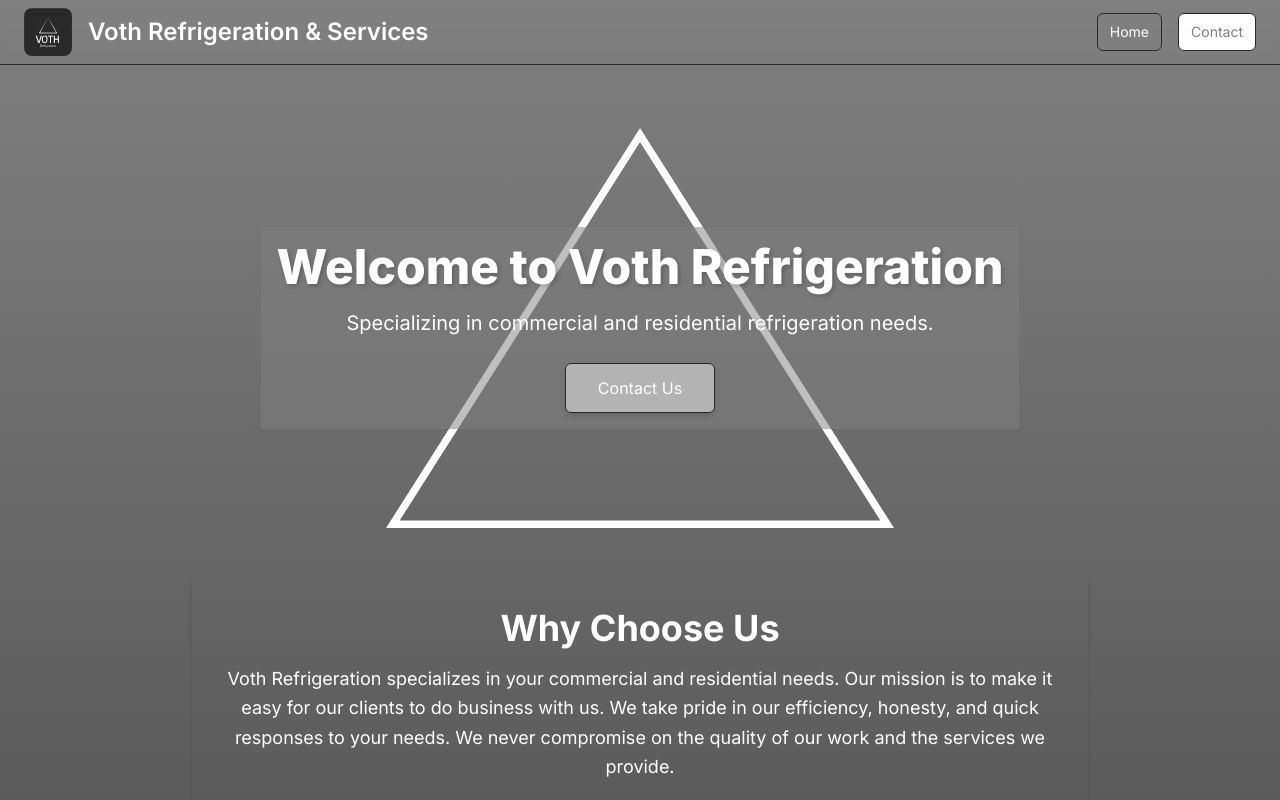
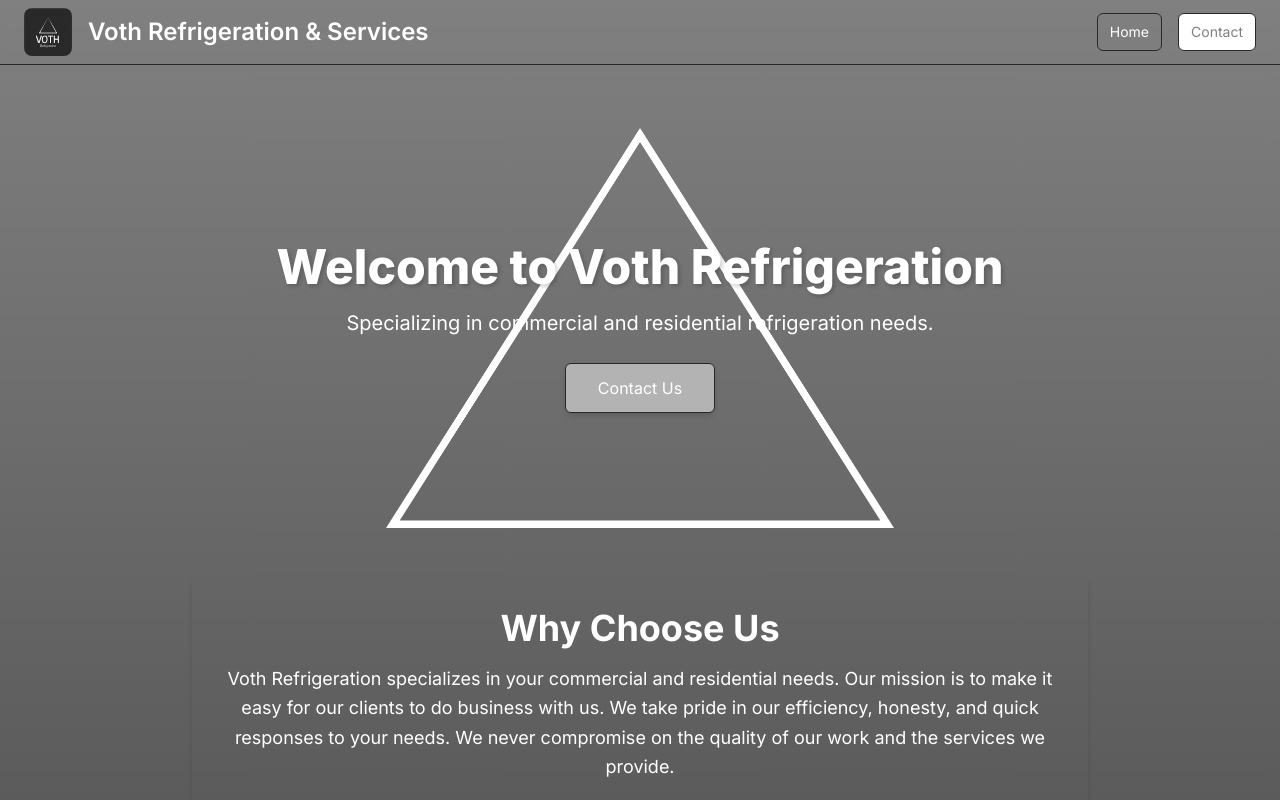
Before and after one commit to jordanzach13/VothRefrigeration, a Next.js app in the folder vothrefrigeration/: page / in a window 1280 px wide. Shown: the top 800 px of the page. Built offline with nearby package versions, Linux system fonts and the light colour scheme.

Commit message:
box removed

```diff
--- a/vothrefrigeration/src/app/components/hero.js
+++ b/vothrefrigeration/src/app/components/hero.js
@@ -8,7 +8,8 @@
         style={{ backgroundImage: "url('images/wholelogo.png')", backgroundSize: 'contain' }}
       ></div>
 
-      <div className="relative z-10 p-4 bg-primary-opacity text-white">
+      <div className="relative z-10 p-4 text-white">
+      {/* <div className="relative z-10 p-4 bg-primary-opacity text-white"> */}
         <h1 className="text-5xl font-extrabold mb-4 hero-text">Welcome to Voth Refrigeration</h1>
         <p className="text-xl leading-relaxed mb-6">
           Specializing in commercial and residential refrigeration needs.
```
